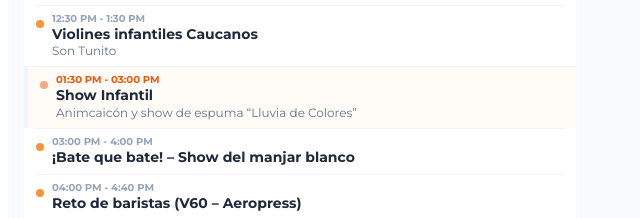
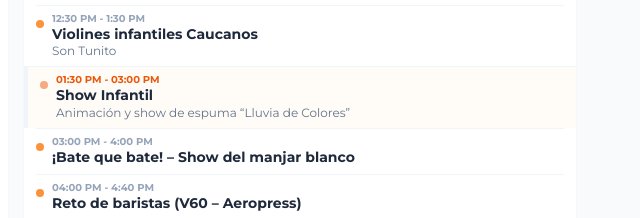
Before and after one commit to sdec-cauca/fest2025, a plain HTML site: page protocolo.html in a window 1280 px wide. Shown: the part 2450-2668 px from the top of the page, 624-1264 px from the left. Drawn offline with nearby package versions, Linux system fonts and the light colour scheme.

Commit message:
Update protocolo.html

```diff
--- a/protocolo.html
+++ b/protocolo.html
@@ -699,7 +699,7 @@
                             <div>
                                 <div class="text-[10px] font-bold text-orange-600 dark:text-orange-400 uppercase leading-none mb-0.5">01:30 PM - 03:00 PM</div>
                                 <h4 class="text-sm font-bold text-slate-800 dark:text-white leading-tight">Show Infantil</h4>
-                                <p class="text-xs text-slate-500 dark:text-slate-400 leading-tight">Animcaicón y show de espuma “Lluvia de Colores”</p>
+                                <p class="text-xs text-slate-500 dark:text-slate-400 leading-tight">Animación y show de espuma “Lluvia de Colores”</p>
                             </div>
                         </div>
                     </div>
```
